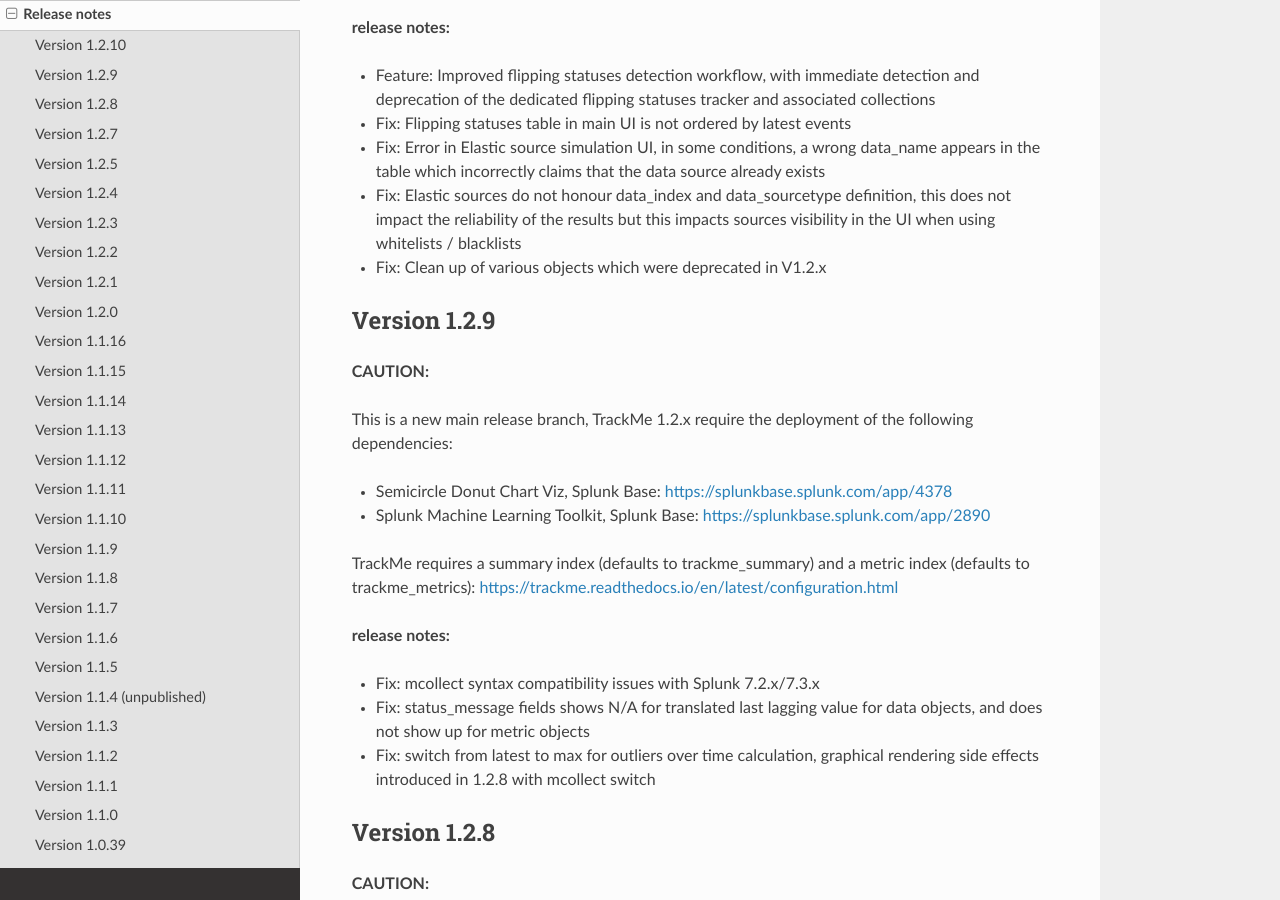
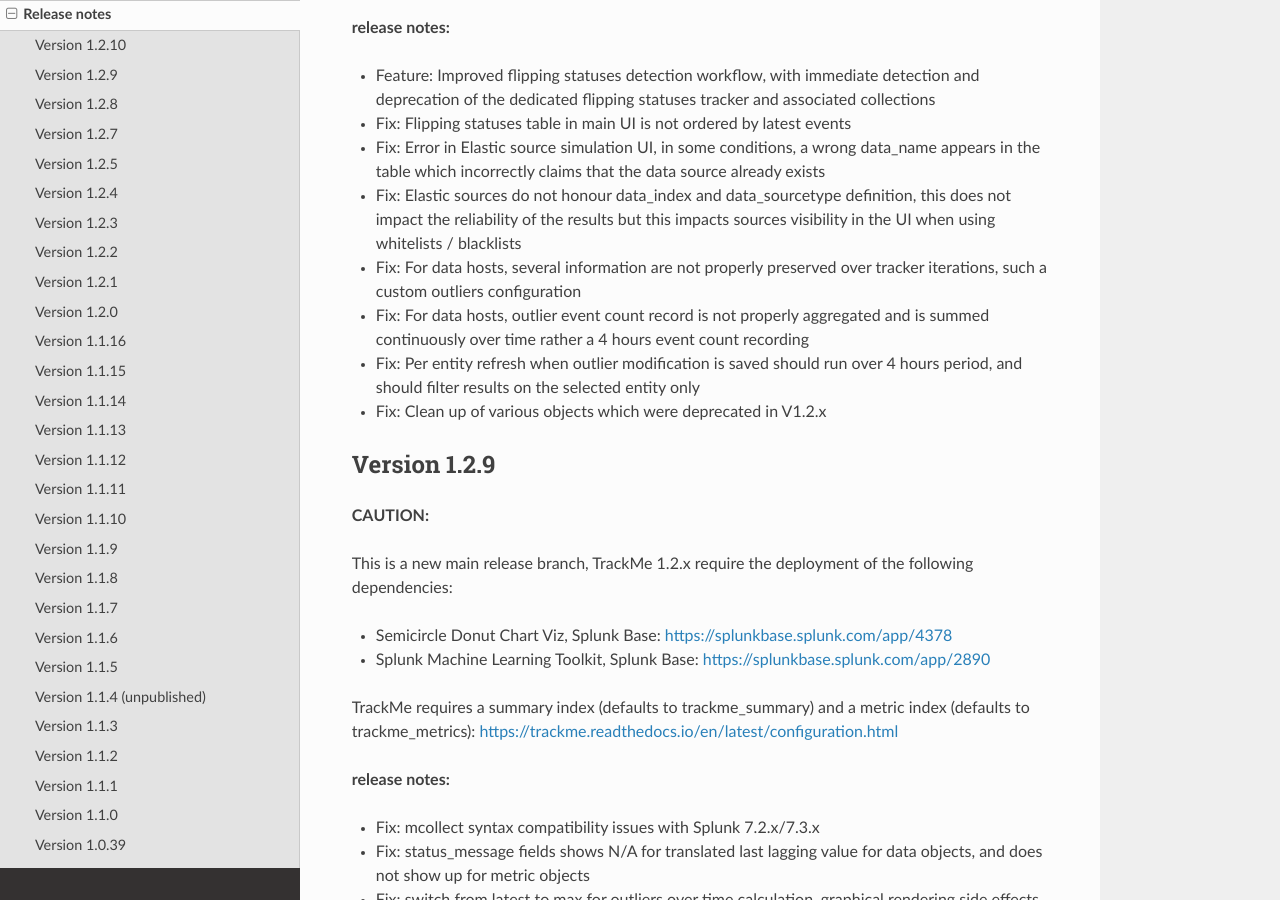
Before and after one commit to guilhemmarchand/trackme, a Sphinx documentation site: the page built from docs/releasenotes.rst, in a window 1280 px wide and 900 px high, scrolled down 464 px. Built offline with Sphinx 7.4.7 and the Read the Docs theme 2.0.0, drawn with Linux system fonts in a browser that asks for light colours.

Commit message:
Version 1.2.10
**CAUTION:**

This is a new main release branch, TrackMe 1.2.x require the deployment of the following dependencies:

- Semicircle Donut Chart Viz, Splunk Base: https://splunkbase.splunk.com/app/4378
- Splunk Machine Learning Toolkit, Splunk Base: https://splunkbase.splunk.com/app/2890

TrackMe requires a summary index (defaults to trackme_summary) and a metric index (defaults to trackme_metrics):
https://trackme.readthedocs.io/en/latest/configuration.html

**release notes:**

- Feature: Improved flipping statuses detection workflow, with immediate detection and deprecation of the dedicated flipping statuses tracker and associated collections
- Fix: Flipping statuses table in main UI is not ordered by latest events
- Fix: Error in Elastic source simulation UI, in some conditions, a wrong data_name appears in the table which incorrectly claims that the data source already exists
- Fix: Elastic sources do not honour data_index and data_sourcetype definition, this does not impact the reliability of the results but this impacts sources visibility in the UI when using whitelists / blacklists
- Fix: For data hosts, several information are not properly preserved over tracker iterations, such a custom outliers configuration
- Fix: For data hosts, outlier event count record is not properly aggregated and is summed continuously over time rather a 4 hours event count recording
- Fix: Per entity refresh when outlier modification is saved should run over 4 hours period, and should filter results on the selected entity only
- Fix: Clean up of various objects which were deprecated in V1.2.x

```diff
--- a/docs/releasenotes.rst
+++ b/docs/releasenotes.rst
@@ -20,6 +20,9 @@
 - Fix: Flipping statuses table in main UI is not ordered by latest events
 - Fix: Error in Elastic source simulation UI, in some conditions, a wrong data_name appears in the table which incorrectly claims that the data source already exists
 - Fix: Elastic sources do not honour data_index and data_sourcetype definition, this does not impact the reliability of the results but this impacts sources visibility in the UI when using whitelists / blacklists
+- Fix: For data hosts, several information are not properly preserved over tracker iterations, such a custom outliers configuration
+- Fix: For data hosts, outlier event count record is not properly aggregated and is summed continuously over time rather a 4 hours event count recording
+- Fix: Per entity refresh when outlier modification is saved should run over 4 hours period, and should filter results on the selected entity only
 - Fix: Clean up of various objects which were deprecated in V1.2.x
 
 Version 1.2.9
```
Also changed, not shown: 4 other files.
